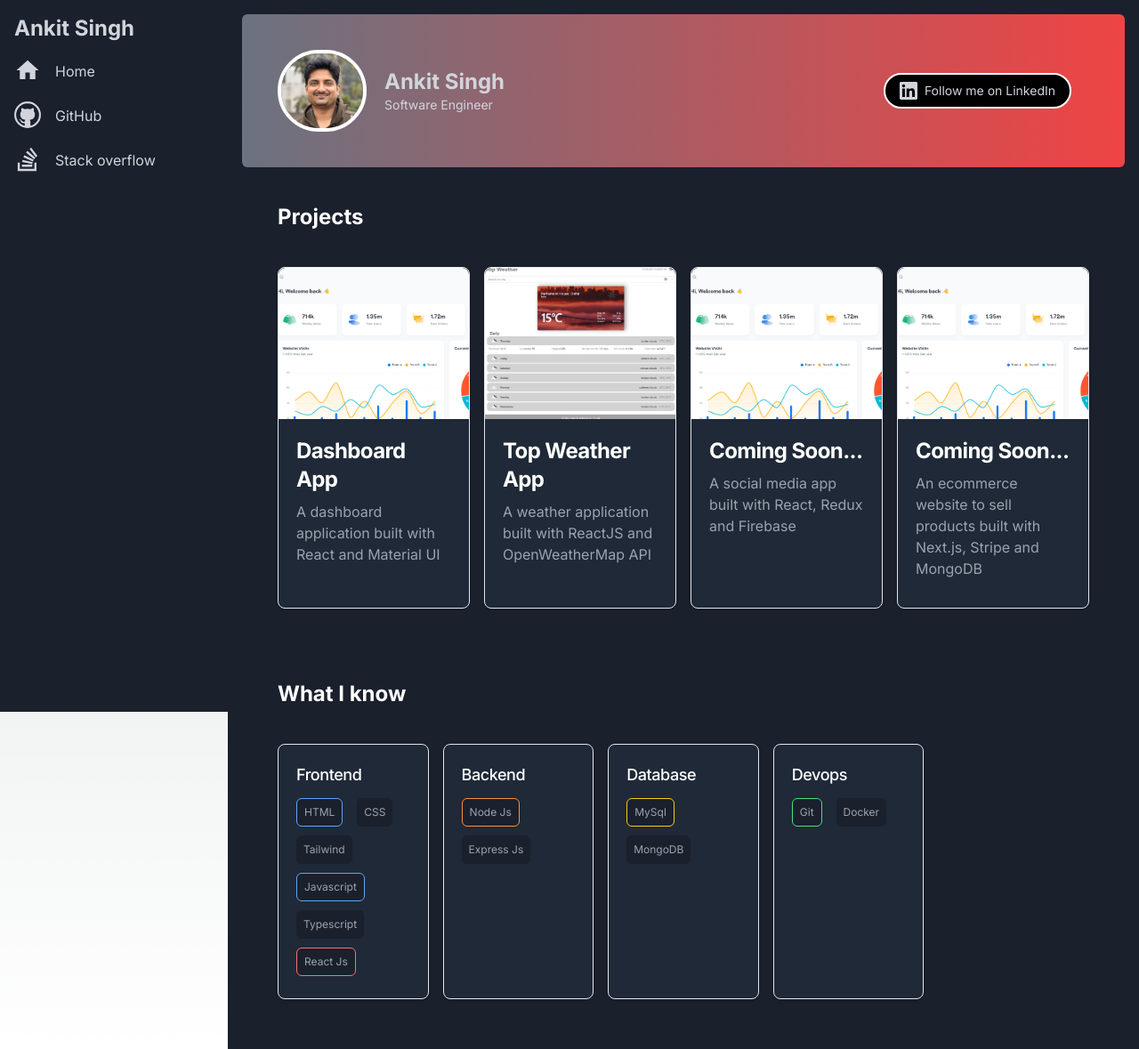
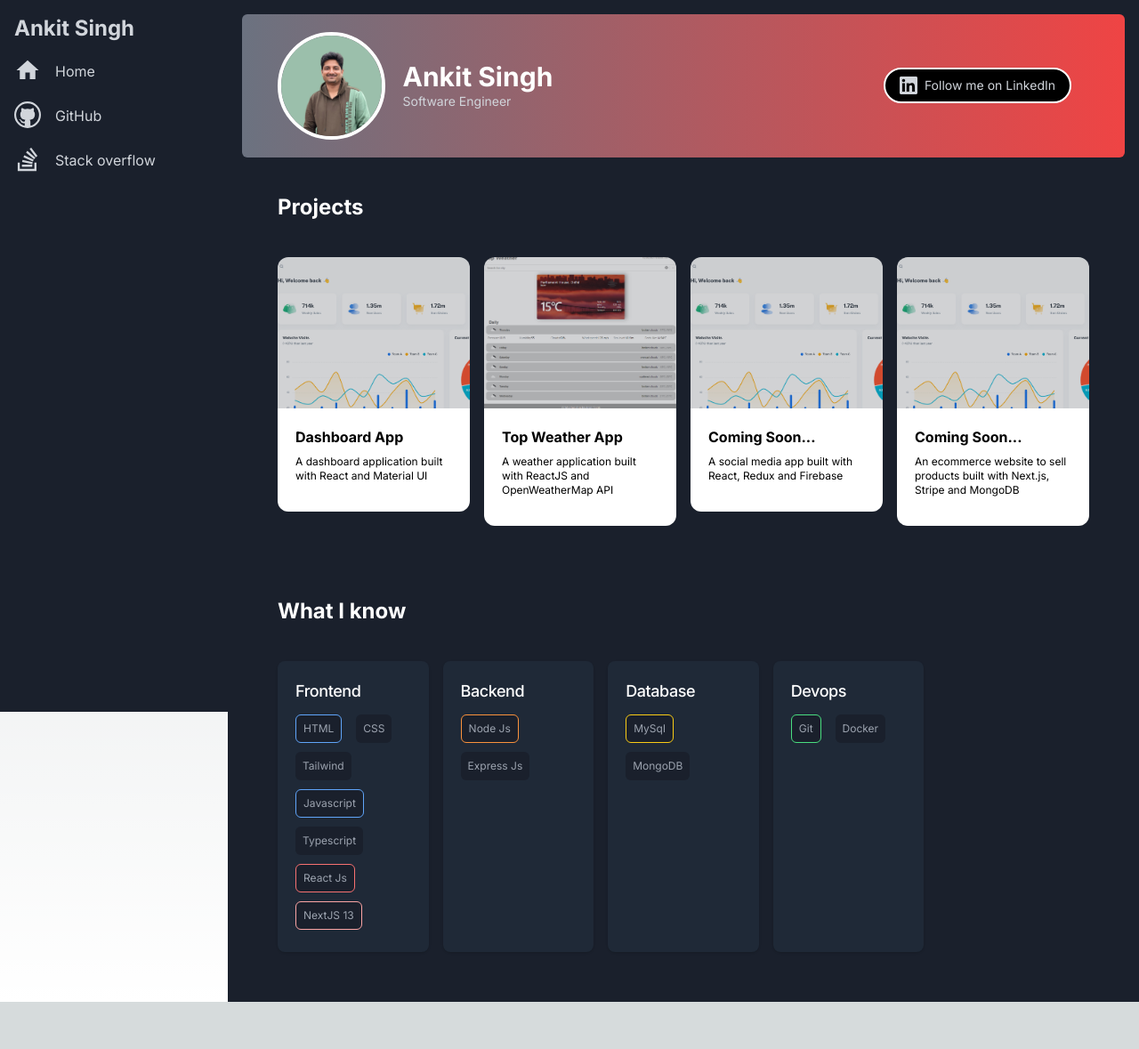
Before and after one commit to ankitsinghmyself/my-portfolio, a Next.js app: page / in a window 1280 px wide. Shown: the whole page at 89% size. After the commit the page ends 1126 px from the top, so only its background shows below. Built offline with nearby package versions, Linux system fonts and the light colour scheme.

Commit message:
new update

```diff
--- a/src/app/page.tsx
+++ b/src/app/page.tsx
@@ -40,23 +40,15 @@ export default function Home() {
   return (
     <>
       <PageLayout title="Dashboard">
-        <div className="p-5 md:p-10 grid grid-cols-1 md:grid-cols-3 gap-4 bg-gradient-to-r from-gray-500 to-red-500 rounded-md">
+        <div className="p-5 md:px-10 grid grid-cols-1 md:grid-cols-3 gap-4 bg-gradient-to-r from-gray-500 to-red-500 rounded-md">
           <div className="col-span-2  flex items-center ">
-            <motion.div
-              initial={{ opacity: 0, scale: 0.5 }}
-              animate={{ opacity: 1, scale: 1 }}
-              transition={{ duration: 2 }}
-            >
-              <Image
-                src="/ankit.jpg"
+              <img
+                src="/ankit.png"
                 alt="Profile Pic"
-                width={100}
-                height={50}
-                className=" rounded-full border-white border-4 border-solid"
+                className=" w-1/5 h-auto rounded-full border-white border-4 border-solid"
               />
-            </motion.div>
             <div className="ml-5 flex flex-col ">
-              <h3 className="text-2xl font-bold text-gray-300">Ankit Singh</h3>
+              <h3 className="text-3xl font-bold text-white">Ankit Singh</h3>
               <p className="text-sm">Software Engineer</p>
             </div>
           </div>
@@ -88,13 +80,11 @@ export default function Home() {
 
         <div className="p-5  md:p-10 grid grid-cols-1 md:grid-cols-4 gap-4  ">
           {project.map((item, index) => (
-            <div
-              key={index}
-              className="max-w-sm bg-gray-800 border border-gray-200 rounded-lg shadow  dark:border-gray-700"
-            >
+            <div key={index} className="">
+              <div className="rounded-t-xl overflow-hidden relative">
                 <a href={item.url} target="_blank">
                   <img
-                  className="rounded-t-lg"
+                    className="opacity-80 w-full h-full object-cover"
                     src={item.image}
                     alt={item.title}
                     height={200}
@@ -106,16 +96,20 @@ export default function Home() {
                       objectFit: "cover",
                     }}
                   />
+                   {/* <div className="overlay-text absolute top-1/3 left-1/2 transform -translate-x-1/2 -translate-y-1/2 text-center">
+                      <h5 className="mb-2 text-md font-bold text-white">{item.title}</h5>
+                    </div> */}
                 </a>
-              <div className="p-5">
+                <div className="p-5 bg-white  rounded-b-xl overflow-hidden">
                   <a href={item.url}>
-                  <h5 className="mb-2 text-2xl font-bold tracking-tight text-white">
+                    <h5 className="mb-2 text-md font-bold text-black">
                       {item.title}
                     </h5>
                   </a>
-                <p className="mb-3 font-normal text-gray-400 ">
+                  <p className="mb-3 text-xs font-normal text-black ">
                     {item.description}
                   </p>
+                </div>
               </div>
             </div>
           ))}
@@ -126,7 +120,7 @@ export default function Home() {
           <p className="text-white text-2xl font-bold">What I know</p>
         </div>
         <div className="p-5  md:p-10 grid grid-cols-1 md:grid-cols-5 gap-4  ">
-          <div className="max-w-sm bg-gray-800 border border-gray-200 rounded-lg shadow  dark:border-gray-700">
+          <div className="max-w-sm bg-gray-800   rounded-lg shadow  dark:border-gray-700">
             <div className="p-5">
               <h5 className="mb-2 text-[1.125rem] font-medium tracking-tight text-white">
                 Frontend
@@ -180,10 +174,18 @@ export default function Home() {
                 >
                   React Js
                 </div>
+                <div
+                  data-te-chip-init
+                  data-te-ripple-init
+                  className="[word-wrap: break-word] my-[5px] mr-4 flex h-[32px] border-red-300 border-[1px]  items-center justify-between rounded-md bg-dark px-[8px] py-0 text-[.75rem] font-normal normal-case leading-loose text-gray-400 shadow-none transition-[opacity] duration-300 ease-linear hover:!shadow-none "
+                  data-te-close="true"
+                >
+                  NextJS 13
                 </div>
               </div>
             </div>
-          <div className="max-w-sm bg-gray-800 border border-gray-200 rounded-lg shadow  dark:border-gray-700">
+          </div>
+          <div className="max-w-sm bg-gray-800  rounded-lg shadow  dark:border-gray-700">
             <div className="p-5">
               <h5 className="mb-2 text-[1.125rem] font-medium tracking-tight text-white">
                 Backend
@@ -208,7 +210,7 @@ export default function Home() {
               </div>
             </div>
           </div>
-          <div className="max-w-sm bg-gray-800 border border-gray-200 rounded-lg shadow  dark:border-gray-700">
+          <div className="max-w-sm bg-gray-800  rounded-lg shadow  dark:border-gray-700">
             <div className="p-5">
               <h5 className="mb-2 text-[1.125rem] font-medium tracking-tight text-white">
                 Database
@@ -233,7 +235,7 @@ export default function Home() {
               </div>
             </div>
           </div>
-          <div className="max-w-sm bg-gray-800 border border-gray-200 rounded-lg shadow  dark:border-gray-700">
+          <div className="max-w-sm bg-gray-800  rounded-lg shadow  dark:border-gray-700">
             <div className="p-5">
               <h5 className="mb-2 text-[1.125rem] font-medium tracking-tight text-white">
                 Devops
```
Also changed, not shown: public/ankit.png (added). Lines whose indentation alone changed are shown as unchanged.
